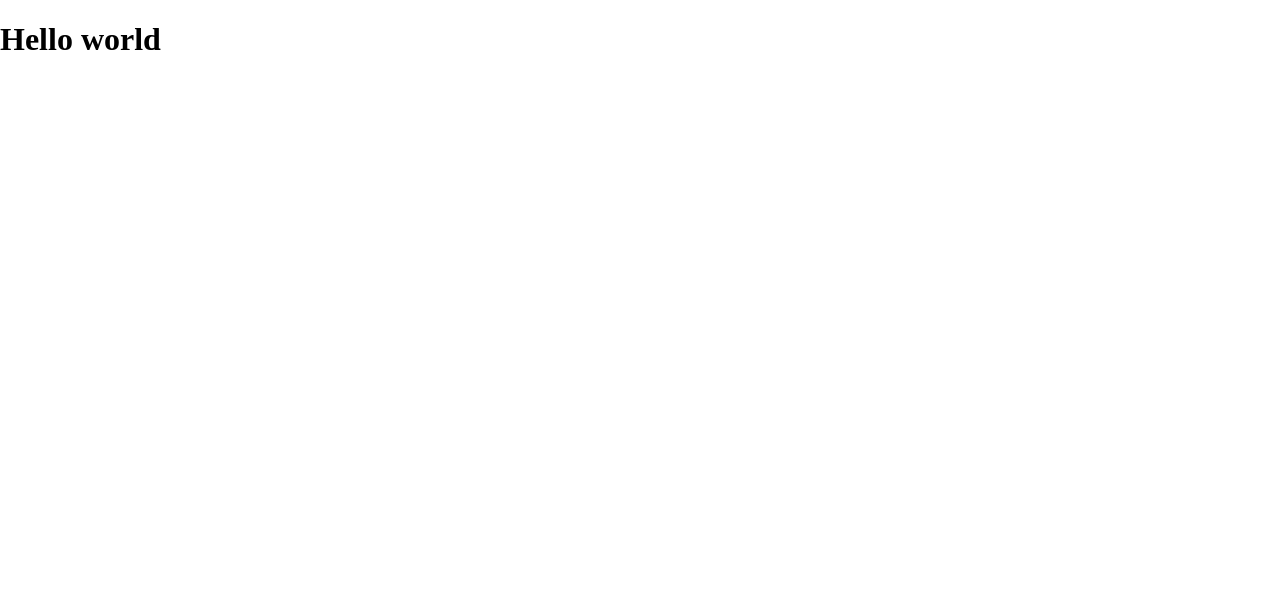
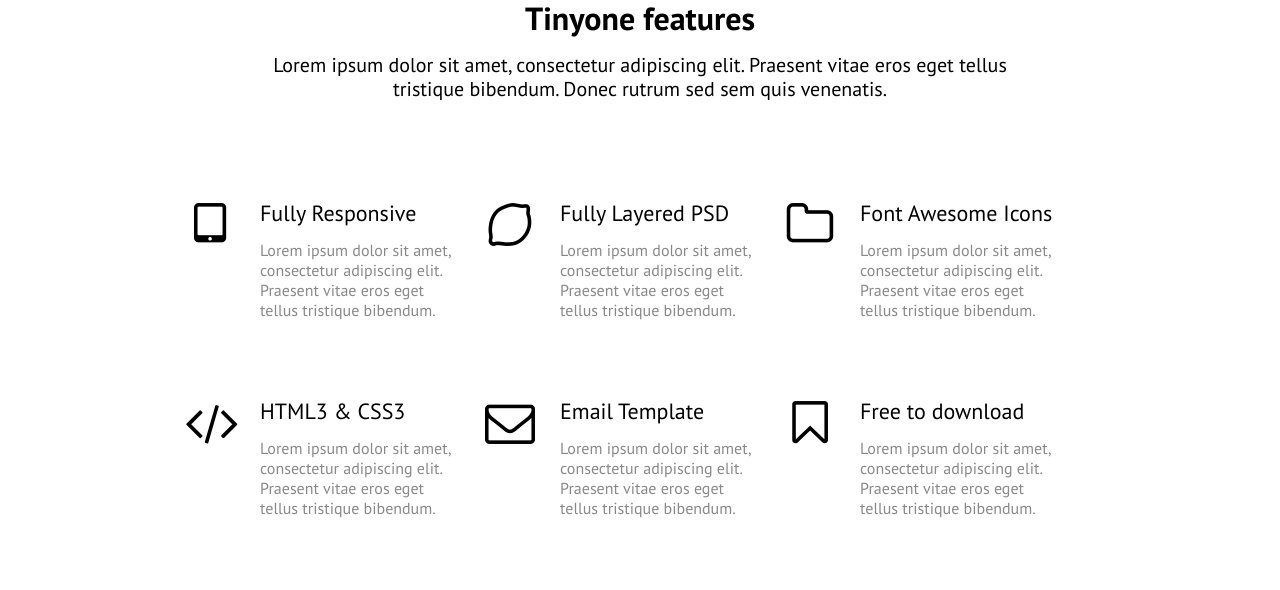
Before and after one commit to soulwav3/tinyone, a website: page src/index.html in a window 1280 px wide. Drawn offline with Linux system fonts and the light colour scheme.

Commit message:
Completed features section

```diff
--- /dev/null
+++ b/src/fonts/icon-font/styles/tinyone.css
@@ -0,0 +1,70 @@
+@font-face {
+  font-family: 'tinyone';
+  src: url('../font/tinyone.eot?81952605');
+  src: url('../font/tinyone.eot?81952605#iefix') format('embedded-opentype'),
+       url('../font/tinyone.woff2?81952605') format('woff2'),
+       url('../font/tinyone.woff?81952605') format('woff'),
+       url('../font/tinyone.ttf?81952605') format('truetype'),
+       url('../font/tinyone.svg?81952605#tinyone') format('svg');
+  font-weight: normal;
+  font-style: normal;
+}
+/* Chrome hack: SVG is rendered more smooth in Windozze. 100% magic, uncomment if you need it. */
+/* Note, that will break hinting! In other OS-es font will be not as sharp as it could be */
+/*
+@media screen and (-webkit-min-device-pixel-ratio:0) {
+  @font-face {
+    font-family: 'tinyone';
+    src: url('../font/tinyone.svg?81952605#tinyone') format('svg');
+  }
+}
+*/
+
+ [class^="icon-"]:before, [class*=" icon-"]:before {
+  font-family: "tinyone";
+  font-style: normal;
+  font-weight: normal;
+  speak: none;
+
+  display: inline-block;
+  text-decoration: inherit;
+  width: 1em;
+  margin-right: .2em;
+  text-align: center;
+  /* opacity: .8; */
+
+  /* For safety - reset parent styles, that can break glyph codes*/
+  font-variant: normal;
+  text-transform: none;
+
+  /* fix buttons height, for twitter bootstrap */
+  line-height: 1em;
+
+  /* Animation center compensation - margins should be symmetric */
+  /* remove if not needed */
+  margin-left: .2em;
+
+  /* you can be more comfortable with increased icons size */
+  /* font-size: 120%; */
+
+  /* Font smoothing. That was taken from TWBS */
+  -webkit-font-smoothing: antialiased;
+  -moz-osx-font-smoothing: grayscale;
+
+  /* Uncomment for 3D effect */
+  /* text-shadow: 1px 1px 1px rgba(127, 127, 127, 0.3); */
+}
+
+.icon-lemon:before { content: '\e800'; } /* '' */
+.icon-mail:before { content: '\e801'; } /* '' */
+.icon-gplus:before { content: '\f05a'; } /* '' */
+.icon-bookmark-empty:before { content: '\f097'; } /* '' */
+.icon-twitter:before { content: '\f099'; } /* '' */
+.icon-facebook:before { content: '\f09a'; } /* '' */
+.icon-tablet:before { content: '\f10a'; } /* '' */
+.icon-folder-empty:before { content: '\f114'; } /* '' */
+.icon-code:before { content: '\f121'; } /* '' */
+.icon-apple:before { content: '\f179'; } /* '' */
+.icon-windows:before { content: '\f17a'; } /* '' */
+.icon-android:before { content: '\f17b'; } /* '' */
+.icon-pinterest:before { content: '\f231'; } /* '' */
--- a/src/index.html
+++ b/src/index.html
@@ -2,10 +2,79 @@
 <html lang="en">
 <head>
   <meta charset="UTF-8">
+  <meta name="viewport" content="width=device-width, initial-scale=1.0">
   <title>Tinyone</title>
-  <link rel="stylesheet" type="text/css" href="temp/styles/style.css">
+  <link href="https://fonts.googleapis.com/css?family=PT+Sans:400,700" rel="stylesheet">
+  <link rel="stylesheet" href="fonts/icon-font/styles/tinyone.css">
+  <link rel="stylesheet" href="temp/styles/style.css">
 </head>
 <body>
-  <h1>Hello world</h1>
+  <section class="features">
+    <div class="wrapper">
+      <h2 class="headline">Tinyone features</h2>
+      <h3 class="headline headline--small">Lorem ipsum dolor sit amet, consectetur adipiscing elit. Praesent vitae eros eget tellus tristique bibendum. Donec rutrum sed sem quis venenatis.</h3>
+
+      <div class="features-item">
+        <span class="features-item__icon icon-tablet"></span>
+        <div class="features-item__text-content">
+          <h4 class="features-item__title">Fully Responsive</h4>
+          <p class="features-item__descr">
+            Lorem ipsum dolor sit amet, consectetur adipiscing elit. Praesent vitae eros eget tellus tristique bibendum.
+          </p>
+        </div>
+      </div>
+
+      <div class="features-item">
+        <span class="features-item__icon icon-lemon"></span>
+        <div class="features-item__text-content">
+          <h4 class="features-item__title">Fully Layered PSD</h4>
+          <p class="features-item__descr">
+            Lorem ipsum dolor sit amet, consectetur adipiscing elit. Praesent vitae eros eget tellus tristique bibendum.
+          </p>
+        </div>
+      </div>
+
+      <div class="features-item">
+        <span class="features-item__icon icon-folder-empty"></span>
+        <div class="features-item__text-content">
+          <h4 class="features-item__title">Font Awesome Icons</h4>
+          <p class="features-item__descr">
+            Lorem ipsum dolor sit amet, consectetur adipiscing elit. Praesent vitae eros eget tellus tristique bibendum.
+          </p>
+        </div>
+      </div>
+
+      <div class="features-item">
+        <span class="features-item__icon icon-code"></span>
+        <div class="features-item__text-content">
+          <h4 class="features-item__title">HTML3 &amp; CSS3</h4>
+          <p class="features-item__descr">
+            Lorem ipsum dolor sit amet, consectetur adipiscing elit. Praesent vitae eros eget tellus tristique bibendum.
+          </p>
+        </div>
+      </div>
+
+      <div class="features-item">
+        <span class="features-item__icon icon-mail"></span>
+        <div class="features-item__text-content">
+          <h4 class="features-item__title">Email Template</h4>
+          <p class="features-item__descr">
+            Lorem ipsum dolor sit amet, consectetur adipiscing elit. Praesent vitae eros eget tellus tristique bibendum.
+          </p>
+        </div>
+      </div>
+
+      <div class="features-item">
+        <span class="features-item__icon icon-bookmark-empty"></span>
+        <div class="features-item__text-content">
+          <h4 class="features-item__title">Free to download</h4>
+          <p class="features-item__descr">
+            Lorem ipsum dolor sit amet, consectetur adipiscing elit. Praesent vitae eros eget tellus tristique bibendum.
+          </p>
+        </div>
+      </div>
+
+    </div>
+  </section>
 </body>
 </html>
--- /dev/null
+++ b/src/styles/base/_colors.pcss
@@ -0,0 +1 @@
+$grey: #898989;
--- a/src/styles/base/_global.pcss
+++ b/src/styles/base/_global.pcss
@@ -5,3 +5,7 @@ html {
 *, *:before, *:after {
   box-sizing: inherit;
 }
+
+body {
+  font-family: 'PT Sans', sans-serif;
+}
--- /dev/null
+++ b/src/styles/base/_mixins.pcss
@@ -0,0 +1,25 @@
+@define-mixin atSmall {
+  @media (min-width: 530px) {
+    @mixin-content;
+  }
+}
+
+@define-mixin atMedium {
+  @media (min-width: 800px) {
+    @mixin-content;
+  }
+}
+
+@define-mixin atLarge {
+  @media (min-width: 1010px) {
+    @mixin-content;
+  }
+}
+
+@define-mixin clearfix {
+  &::after {
+    display: table;
+    content: "";
+    clear: both;
+  }
+}
--- /dev/null
+++ b/src/styles/modules/_features.pcss
@@ -0,0 +1,60 @@
+.features {
+  margin-bottom: 94px;
+
+  &-item {
+    position: relative;
+    padding-bottom: 20px;
+    margin: 0 auto;
+    @mixin clearfix;
+
+    @mixin atSmall {
+      max-width: 500px;
+    }
+
+    @mixin atMedium {
+      float: left;
+      width: 50%;
+      margin: 0;
+      max-width: 100%;
+    }
+
+    @mixin atLarge {
+      width: 32.61%;
+      padding-right: 20px;
+      padding-bottom: 53px;
+    }
+  }
+
+  &-item__icon {
+    position: absolute;
+    left: 0;
+    top: -8px;
+    font-size: 50px;
+    text-align: center;
+
+    @mixin atMedium {
+      top: 4px;
+    }
+
+    &::before {
+      margin: 0 5px;
+    }
+  }
+
+  &-item__text-content {
+    padding-left: 80px;
+  }
+
+  &-item__title {
+    margin-top: 10px;
+    margin-bottom: 14px;
+    font-size: 22px;
+    font-weight: 400;
+  }
+
+  &-item__descr {
+    margin-top: 0;
+    line-height: 20px;
+    color: $grey;
+  }
+}
--- /dev/null
+++ b/src/styles/modules/_headline.pcss
@@ -0,0 +1,20 @@
+.headline {
+  margin-top: 0;
+  margin-bottom: 16px;
+  font-size: 32px;
+  font-weight: 700;
+  text-align: center;
+}
+
+.headline--small {
+  max-width: 738px;
+  margin: 0 auto;
+  margin-bottom: 45px;
+  font-size: 20px;
+  font-weight: 400;
+  line-height: 24px;
+
+  @mixin atMedium {
+    margin-bottom: 90px;
+  }
+}
--- /dev/null
+++ b/src/styles/modules/_wrapper.pcss
@@ -0,0 +1,6 @@
+.wrapper {
+  max-width: 940px;
+  padding: 0 10px;
+  margin: 0 auto;
+  @mixin clearfix;
+}
--- a/src/styles/style.pcss
+++ b/src/styles/style.pcss
@@ -1,2 +1,7 @@
 @import 'normalize.css';
 @import 'base/_global.pcss';
+@import 'base/_mixins.pcss';
+@import 'base/_colors.pcss';
+@import 'modules/_wrapper.pcss';
+@import 'modules/_headline.pcss';
+@import 'modules/_features.pcss';
```
Also changed, not shown: src/fonts/icon-font/font/tinyone.ttf (added), src/fonts/icon-font/font/tinyone.woff (added), src/fonts/icon-font/font/tinyone.woff2 (added), src/images/ipad.png (added), src/images/logo--yellow.png (added), src/images/logo.png (added), src/temp/styles/style.css, 2 other files.
